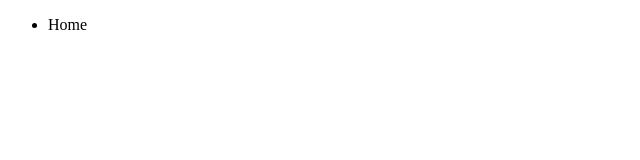
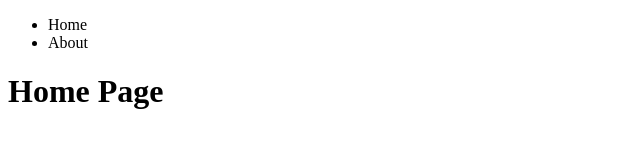
Before and after one commit to ANDREWAHN-UK/flask, a plain HTML site: page templates/index.html in a window 1280 px wide. Shown: the whole page, without its empty margins (0-640 px from the left). Drawn offline with Linux system fonts and the light colour scheme.

Commit message:
all - updated templates folder name, updated index.html

```diff
--- a/template/index.html
+++ b/templates/index.html
@@ -10,8 +10,11 @@
     <nav>
         <ul>
             <li><a href="#"></a>Home</li>
+            <li><a href="#"></a>About</li>
         </ul>
     </nav>
 
+    <h1>Home Page</h1>
+
 </body>
 </html>
```
